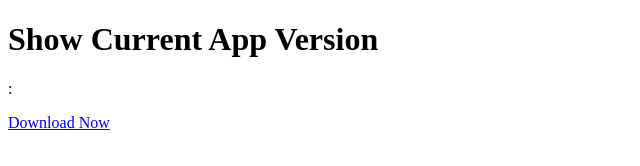
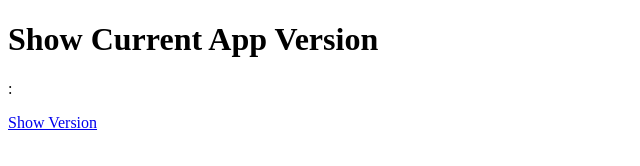
Before and after one commit to grld-ross/One-App, a plain HTML site: page index.html in a window 1280 px wide. Shown: the full height of the page, 0-640 px from the left. Drawn offline with Linux system fonts and the light colour scheme.

Commit message:
Update index.html

```diff
--- a/index.html
+++ b/index.html
@@ -6,6 +6,6 @@
   <body>
     <h1>Show Current App Version</h1>
     <p>:</p>
-    <a href="https://grld-ross.github.io/One-App/Update.txt">Download Now</a>
+    <a href="https://grld-ross.github.io/One-App/Update.txt">Show Version</a>
   </body>
 </html>
```
